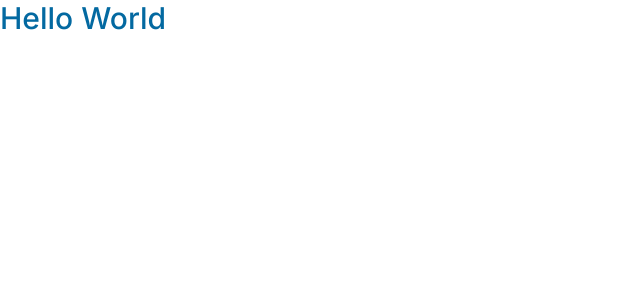
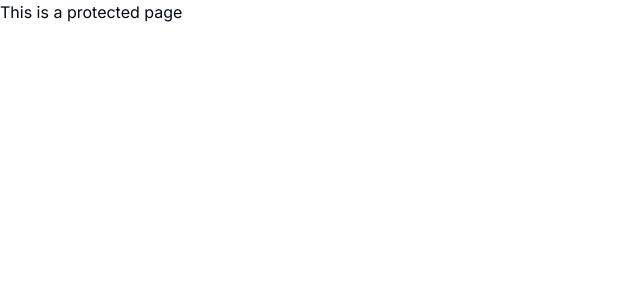
Before and after one commit to tommywa-a/LMS-webapp, a Next.js app: page / in a window 1280 px wide. Shown: the top 300 px of the page, without its empty margins (0-640 px from the left). Built offline with nearby package versions, Linux system fonts and the light colour scheme.

Commit message:
updated structure

```diff
--- /dev/null
+++ b/app/(auth)/(routes)/sign-in/page.tsx
@@ -0,0 +1,9 @@
+import React from 'react'
+
+const signInPage = () => {
+  return (
+    <div>This is an unprotected page</div>
+  )
+}
+
+export default signInPage
--- /dev/null
+++ b/app/(dashboard)/(routes)/page.tsx
@@ -0,0 +1,7 @@
+export default function Home() {
+  return (
+    <div>
+      <p>This is a protected page</p>
+    </div>
+  )
+}
--- a/app/(group)/routeA/page.tsx
+++ /dev/null
@@ -1,9 +0,0 @@
-import React from 'react'
-
-const RouteA = () => {
-  return (
-    <div>RouteA</div>
-  )
-}
-
-export default RouteA
--- a/app/api/test/route.ts
+++ /dev/null
@@ -1,5 +0,0 @@
-import { NextResponse } from "next/server";
-
-export async function GET() {
-  return NextResponse.json({ test: "Hello" })
-}
--- a/app/page.tsx
+++ /dev/null
@@ -1,9 +0,0 @@
-import Image from "next/image";
-
-export default function Home() {
-  return (
-    <div>
-      <p className="text-3xl font-medium text-sky-700">Hello World</p>
-    </div>
-  )
-}
--- a/app/test/page.tsx
+++ /dev/null
@@ -1,9 +0,0 @@
-import React from 'react'
-
-const TestPage = () => {
-  return (
-    <div>TestPage</div>
-  )
-}
-
-export default TestPage
```
Also changed, not shown: 1 other file (tests, documents, lock files or other folders).
